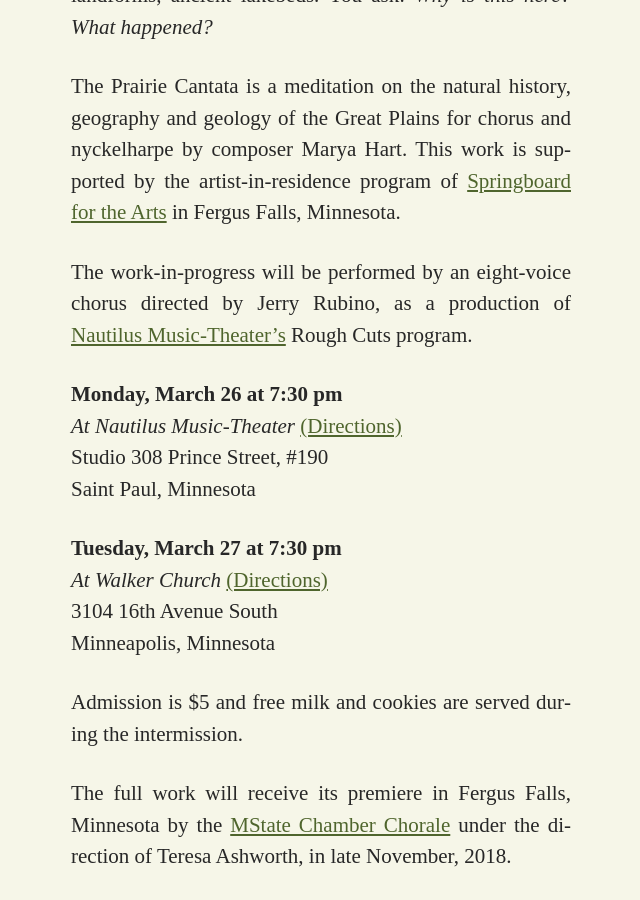
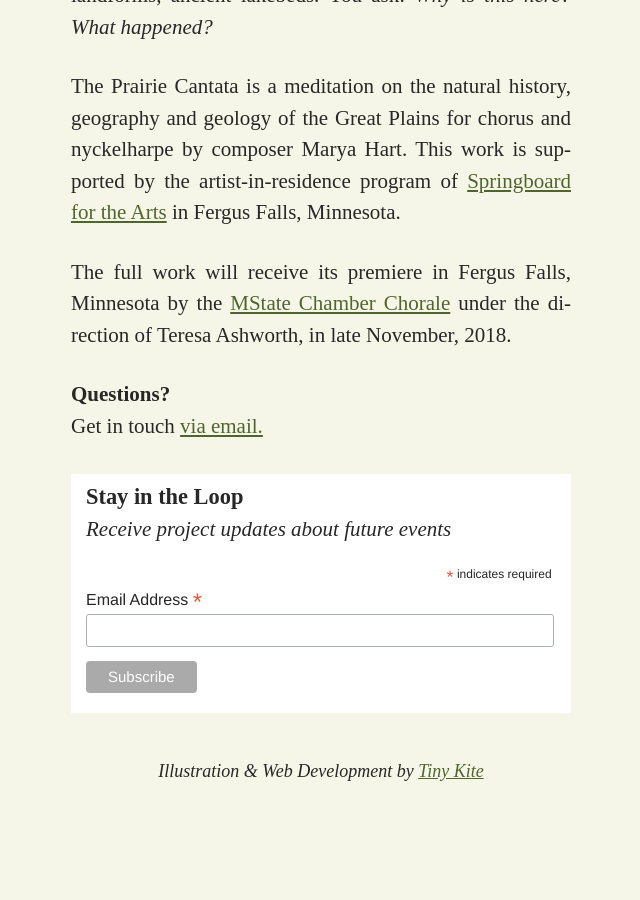
Before and after one commit to tinykite/prairie-cantata, a Jekyll site: the page built from index.md, in a window 1280 px wide and 900 px high, scrolled down 715 px. Shown: the whole window, without its empty margins (319-959 px from the left). Built offline with Jekyll 4.4.1, drawn with Linux system fonts in a browser that asks for light colours; some web fonts are replaced; after the commit the page ends 1533 px from its top, so only the background shows below that.

Commit message:
Deleted info about past events

```diff
--- a/index.md
+++ b/index.md
@@ -5,18 +5,4 @@
 
 The Prairie Cantata is a meditation on the natural history, geography and geology of the Great Plains for chorus and nyckelharpe by composer Marya Hart. This work is supported by the artist-in-residence program of [Springboard for the Arts](https://springboardforthearts.org) in Fergus Falls, Minnesota.
 
-The work-in-progress will be performed by an eight-voice chorus directed by Jerry Rubino, as a production of [Nautilus Music-Theater's](http://www.nautilusmusictheater.org) Rough Cuts program.
-
-**Monday, March 26 at 7:30 pm**
-_At Nautilus Music-Theater_ [(Directions)](https://www.google.com/maps/dir/''/nautilus+music+theater/@44.9492435,-93.1535978,12z/data=!4m8!4m7!1m0!1m5!1m1!1s0x87f7d55b4c90fe1b:0x951f55ee2fb41800!2m2!1d-93.083558!2d44.9492649)
-Studio 308 Prince Street, #190
-Saint Paul, Minnesota
-
-**Tuesday, March 27 at 7:30 pm**
-_At Walker Church_ [(Directions)](https://www.google.com/maps/dir/''/Walker+Church/data=!4m5!4m4!1m0!1m2!1m1!1s0x87f62805b1bfb3c3:0x85119fe82f94eeea?sa=X&ved=0ahUKEwiFvLnzg_vZAhUJM6wKHZCXCVcQ9RcImQEwCw)
-3104 16th Avenue South
-Minneapolis, Minnesota
-
-Admission is $5 and free milk and cookies are served during the intermission.
-
 The full work will receive its premiere in Fergus Falls, Minnesota by the [MState Chamber Chorale](http://www.minnesota.edu) under the direction of Teresa Ashworth, in late November, 2018.
```
